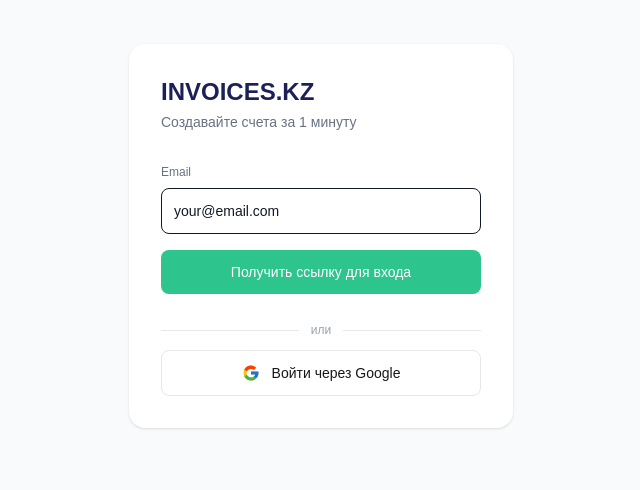
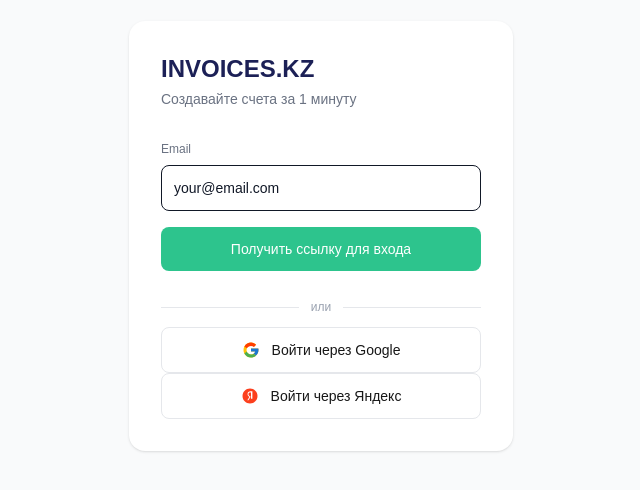
Before and after one commit to alikhan2505-crypto/invoices-kz, a Next.js app: page /login in a window 1280 px wide. Shown: the part 164-654 px from the top of the page, without its empty margins (319-959 px from the left). Built offline with nearby package versions, Linux system fonts and the light colour scheme; no server answers.

Commit message:
add Yandex OAuth sign in

```diff
--- a/src/app/login/page.tsx
+++ b/src/app/login/page.tsx
@@ -30,6 +30,13 @@ export default function Login() {
   async function signInWithGoogle() {
     await supabase.auth.signInWithOAuth({
       provider: 'google',
+      options: { redirectTo: 'https://invoices.kz/auth/callback' }
+    })
+  }
+
+  async function signInWithYandex() {
+    await supabase.auth.signInWithOAuth({
+      provider: 'yandex',
       options: { redirectTo: 'https://invoices.kz/auth/callback' }
     })
   }
@@ -73,6 +80,17 @@ export default function Login() {
               </svg>
               Войти через Google
             </button>
+
+            <button
+              onClick={signInWithYandex}
+              className="w-full border border-gray-200 rounded-lg py-3 text-sm font-medium flex items-center justify-center gap-3 hover:bg-gray-50 transition">
+              <svg width="18" height="18" viewBox="0 0 24 24" fill="none">
+                <path d="M12 2C6.477 2 2 6.477 2 12s4.477 10 10 10 10-4.477 10-10S17.523 2 12 2z" fill="#FC3F1D"/>
+                <path d="M13.32 7.219h-.929c-1.607 0-2.45.843-2.45 2.09 0 1.411.607 2.126 1.857 2.968l1.036.707-2.95 4.797H8.429l2.733-4.44C9.615 12.294 8.75 11.22 8.75 9.38c0-2.19 1.5-3.661 4.036-3.661h2.393v9.972H13.32V7.219z" fill="white"/>
+              </svg>
+              Войти через Яндекс
+</button>
+
           </>
         ) : (
           <div className="text-center">
```
